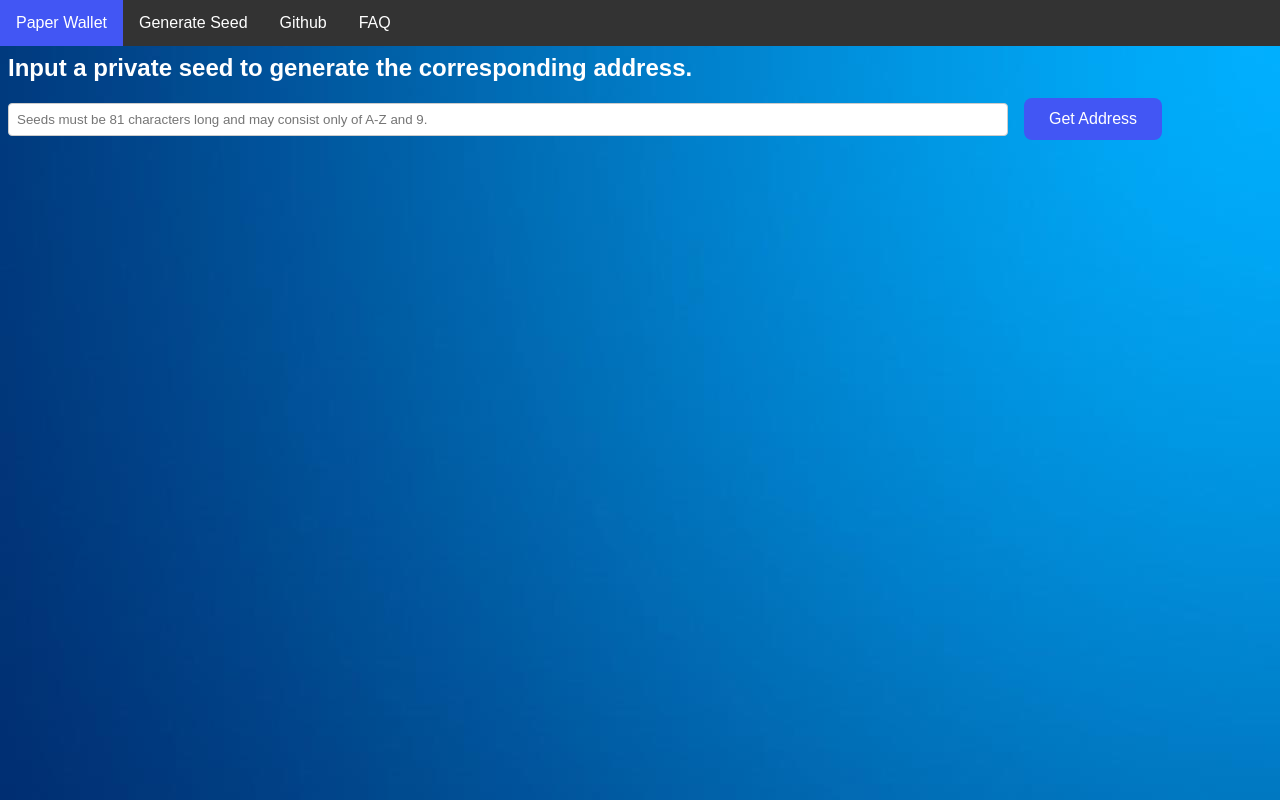
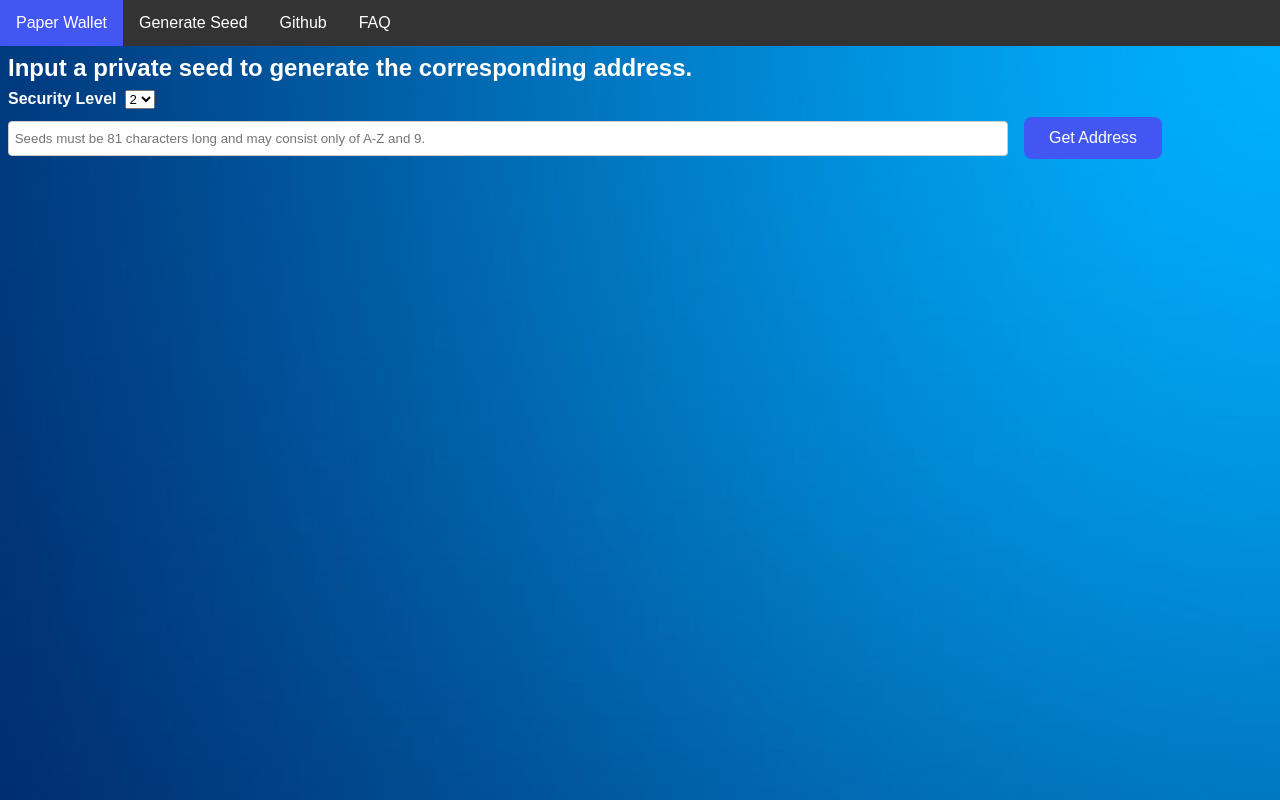
Before and after one commit to minyc510/IOTA-Cold-Storage, a React (Create React App) app: page / in a window 1280 px wide. Built offline with nearby package versions, Linux system fonts and the light colour scheme.

Commit message:
Added security level feature.

```diff
--- a/public/index.html
+++ b/public/index.html
@@ -9,7 +9,7 @@
       homescreen on Android. See https://developers.google.com/web/fundamentals/engage-and-retain/web-app-manifest/
     -->
     <link rel="manifest" href="%PUBLIC_URL%/manifest.json">
-    <link rel="shortcut icon" href="%PUBLIC_URL%/favicon.ico">
+    <link rel="shortcut icon" href="%PUBLIC_URL%/fav.png">
     <!--
       Notice the use of %PUBLIC_URL% in the tags above.
       It will be replaced with the URL of the `public` folder during the build.
@@ -19,7 +19,7 @@
       work correctly both with client-side routing and a non-root public URL.
       Learn how to configure a non-root public URL by running `npm run build`.
     -->
-    <title>React App</title>
+    <title>IOTA Cold Storage</title>
   </head>
   <body>
     <noscript>
--- a/src/App.css
+++ b/src/App.css
@@ -1,9 +1,10 @@
 
 
 /* Paper Wallet */
-input[type=text], select {
+input[type=text] {
     width: 1000px;
-    padding: 8px 8px 8px 8px;
+    height: 35px;
+    paddingprint: 8px 8px 8px 8px;
     margin: 8px 8px;
     display: inline-block;
     border: 1px solid #ccc;
@@ -12,7 +13,14 @@ input[type=text], select {
 }
 
 .walletTemplate {
-  margin: 8px;
+  margin: 0 auto;
+  width: 80%;
+}
+
+.selectText {
+  margin:8px;
+  color: #ffffff;
+  font-weight: bold;
 }
 
 /* NavBar */
--- a/src/GenerateSeed.js
+++ b/src/GenerateSeed.js
@@ -30,8 +30,8 @@ class MouseBox extends React.Component {
         </h2>
 
         <ReactTooltip id='entropyTip' place="right" type="dark" effect="float">
-          <p>Your mouse movements inside the box are recorded, and </p>
-          <p>used to help randomize your seed.</p>
+          <p>Your mouse movements inside the box are recorded, and <br></br>
+          used to help randomize your seed.</p>
         </ReactTooltip>
 
         <div class="mouseBox" onMouseMove={this.handleMouseMove.bind(this)}>
--- a/src/PaperWallet.js
+++ b/src/PaperWallet.js
@@ -21,19 +21,14 @@ class WalletTemplate extends React.Component {
   }
 }
 
-
-
 class WalletImage extends React.Component {
   constructor(props) {
     super(props);
-
-    this.state = { address: props.a, seed: props.s}
   }
 
   render() {
-
     var address = <Text
-      text={this.state.address}
+      text={this.props.a}
       fontSize="13"
       fontFamily="Sans"
       x="352"
@@ -41,7 +36,7 @@ class WalletImage extends React.Component {
     />
 
     var seed = <Text
-    text={this.state.seed}
+    text={this.props.s}
     fontSize="14"
     fontFamily="Sans"
     x="352"
@@ -49,9 +44,9 @@ class WalletImage extends React.Component {
     />
 
     return (
-
         <div>
-          <h3>Wallet Address: {this.state.address}</h3>
+          <h3>Wallet Address: {this.props.a}</h3>
+          <br></br>
           <div class="walletTemplate">
             <Stage width={window.innerWidth} height={window.innerHeight}>
               <Layer>
@@ -59,27 +54,25 @@ class WalletImage extends React.Component {
                 {address}
                 {seed}
               </Layer>
-
             </Stage>
           </div>
         </div>
-
     );
   }
-
 }
-
-
 
 export class PaperWallet extends React.Component {
   constructor(props) {
     super(props);
-    this.state = {seed: '', address: ''};
+    this.state = { seed: '', address: '', security: 2 };
     this.handleChange = this.handleChange.bind(this);
+    this.handleSecurityChange = this.handleSecurityChange.bind(this);
     this.handleSubmit = this.handleSubmit.bind(this);
   }
 
-  handleChange(event) { this.setState({seed: event.target.value}); }
+  handleChange(event) { this.setState({ seed: event.target.value }); }
+
+  handleSecurityChange(event) { this.setState({ security: parseInt(event.target.value, 10) }); }
 
   handleSubmit(event) {
     // Validate seed-input
@@ -103,7 +96,7 @@ export class PaperWallet extends React.Component {
 
       // Options is a parameter for getNewAddress()
       var options = {}
-      options.security = 2;
+      options.security = this.state.security;
       options.deterministic = "off";
       options.checksum = true;
       options.total = 1;
@@ -129,9 +122,18 @@ export class PaperWallet extends React.Component {
     return (
       <div>
         <h2>Input a private seed to generate the corresponding address.</h2 >
+        <label>
+          <span class="selectText">Security Level</span>
+          <select onChange={this.handleSecurityChange}>
+            <option value='1'>1</option>
+            <option value='2' selected="selected">2</option>
+            <option value='3'>3</option>
+          </select>
+        </label>
+
         <form onSubmit={this.handleSubmit}>
           <label>
-            <input type="text" value={this.state.seed} placeholder="Seeds must be 81 characters long and may consist only of A-Z and 9." onChange={this.handleChange} />
+            <input type="text" value={this.state.seed} placeholder=" Seeds must be 81 characters long and may consist only of A-Z and 9." onChange={this.handleChange} />
           </label>
 
           <input class="blueButton" type="submit" value="Get Address" />
```
Also changed, not shown: public/fav.png (added).
